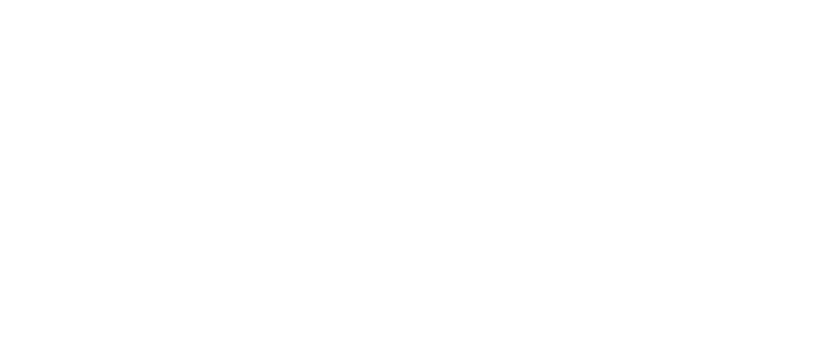
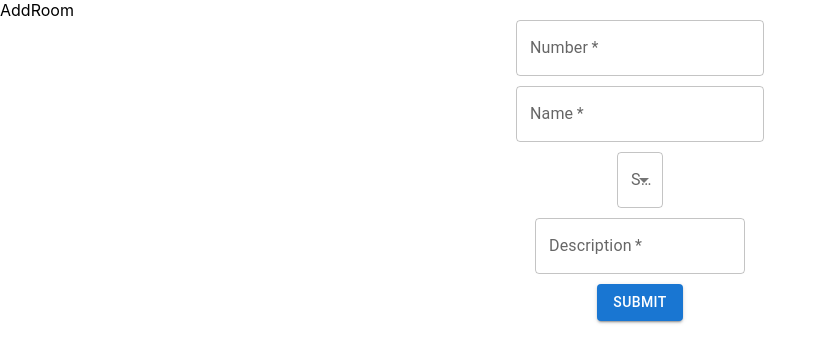
Before and after one commit to lukaszgor/cleanMyRoom, a React (Create React App) app in the folder cleanmyroom/: page /Add in a window 1280 px wide. Before the commit this address had no page. Shown: the top 362 px of the page, without its empty margins (0-827 px from the left). Built offline with nearby package versions, Linux system fonts and the light colour scheme.

Commit message:
form add room

```diff
--- a/cleanmyroom/src/components/RoomsDashboard.js
+++ b/cleanmyroom/src/components/RoomsDashboard.js
@@ -3,11 +3,12 @@
 import { Button } from "@mui/material";
 import ButtonGroup from '@mui/material/ButtonGroup';
 import supabase from "../supabaseClient"
+import { useNavigate } from "react-router-dom"
 function RoomsDashboard() {
 
     const [fetchError,setFetchError] =useState(null)
     const [rooms,setRooms] =useState(null)
-
+    const navigate = useNavigate()//add to nav
 
     useEffect(()=>{
         const fetchrooms = async()=>{
@@ -39,6 +40,9 @@
 }
 const cleanButton=()=>{
 
+}
+const addNewRoom=()=>{
+    navigate('/Add')
 }
 
 
@@ -88,6 +92,7 @@
         {rooms &&(
         <div>
       <p>Wszystkie pokoje</p>
+      <Button color="primary" onClick={addNewRoom}>Nowy</Button>
       <div style={{ height: 400, width: '100%' }}>
             <DataGrid
               rows={rooms}
--- a/cleanmyroom/src/config/Routing.js
+++ b/cleanmyroom/src/config/Routing.js
@@ -4,7 +4,7 @@
 
 import Login from "../pages/Login"
 import Home from "../pages/Home"
-
+import AddRoom from "../pages/AddRoom"
 
 
 function Routing() {
@@ -13,6 +13,7 @@
       <Routes>
         <Route path="/" element={<Login />} />
         <Route path="/Home" element={<Home />} />
+        <Route path="/Add" element={<AddRoom />} />
       </Routes>
     </BrowserRouter>
   );
--- /dev/null
+++ b/cleanmyroom/src/pages/AddRoom.js
@@ -0,0 +1,89 @@
+import React, { useState } from 'react';
+import TextField from '@mui/material/TextField';
+import Select from '@mui/material/Select';
+import MenuItem from '@mui/material/MenuItem';
+import FormControl from '@mui/material/FormControl';
+import InputLabel from '@mui/material/InputLabel';
+import Button from '@mui/material/Button';
+
+
+function AddRoom() {
+    const [number, setNumber] = useState('');
+    const [name, setName] = useState('');
+    const [status, setStatus] = useState('');
+    const [description, setDescription] = useState('');
+
+
+    const handleStatusChange = (event) => {
+      setStatus(event.target.value);
+    };
+
+
+    const handleSubmit = (event) => {
+      event.preventDefault();
+      console.log('Number:', number);
+      console.log('Name:', name);
+      console.log('Status:', status);
+      console.log('Description:', description);
+      // Możesz wykonać inne operacje, takie jak wysłanie danych do serwera itp.
+    };
+
+
+    return (
+      <div>
+          AddRoom
+          <form onSubmit={handleSubmit} style={{ textAlign: 'center' }}>
+      <div style={{ display: 'flex', flexDirection: 'column', alignItems: 'center' }}>
+        <TextField
+          type="number"
+          label="Number"
+          value={number}
+          onChange={(e) =>
+            setNumber(e.target.value)}
+          required
+          style={{ marginBottom: '10px', maxWidth: '300px' }}
+        />
+        <TextField
+          type="text"
+          label="Name"
+          value={name}
+          onChange={(e) =>
+            setName(e.target.value)}
+          required
+          style={{ marginBottom: '10px', maxWidth: '300px' }}
+        />
+        <FormControl required style={{ marginBottom: '10px', maxWidth: '300px' }}>
+          <InputLabel>Status</InputLabel>
+          <Select
+          label="Status"
+            value={status}
+            onChange={handleStatusChange}
+          >
+            <MenuItem value="brudne">Brudne</MenuItem>
+            <MenuItem value="czyste">Czyste</MenuItem>
+          </Select>
+        </FormControl>
+        <TextField
+         multiline
+         label="Description"
+         value={description}
+         onChange={(e) =>
+            setDescription(e.target.value)}
+         required
+         inputProps={{ maxLength: 200 }}
+         rowsMax={Infinity}
+         style={{ marginBottom: '10px', maxWidth: '300px' }}
+        />
+      </div>
+      <Button type="submit" variant="contained" color="primary">
+        Submit
+      </Button>
+    </form>
+      </div>
+
+
+
+    );
+  }
+
+  export default AddRoom;
```
